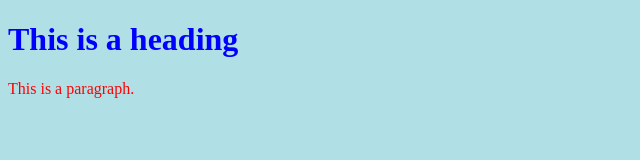
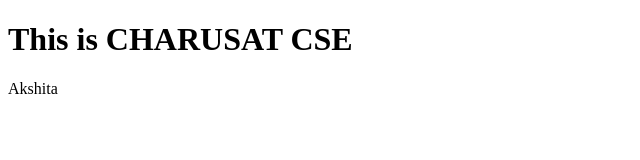
Before and after one commit to AkshitaKadam/demoAWS, a plain HTML site: page index.html in a window 1280 px wide. Shown: the whole page, without its empty margins (0-640 px from the left). Drawn offline with Linux system fonts and the light colour scheme.

Commit message:
Update index.html

```diff
--- a/index.html
+++ b/index.html
@@ -1,16 +1,10 @@
 <!DOCTYPE html>
 <html>
-<head>
-<style>
-body {background-color: powderblue;}
-h1   {color: blue;}
-p    {color: red;}
-</style>
-</head>
+
 <body>
 
-<h1>This is a heading</h1>
-<p>This is a paragraph.</p>
+<h1>This is CHARUSAT CSE</h1>
+<p>Akshita</p>
 
 </body>
 </html>
```
